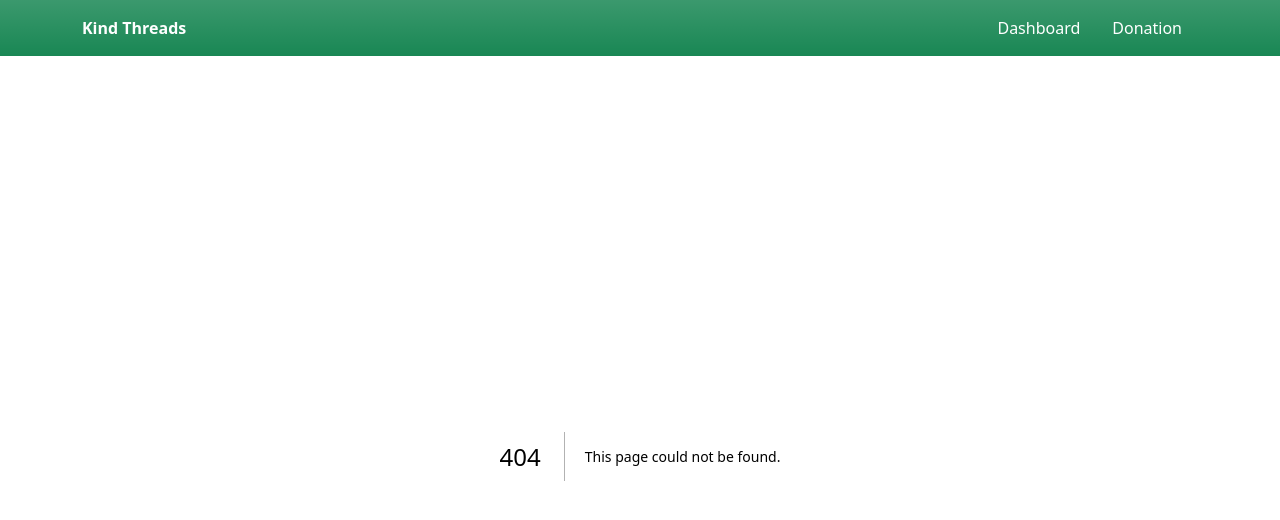
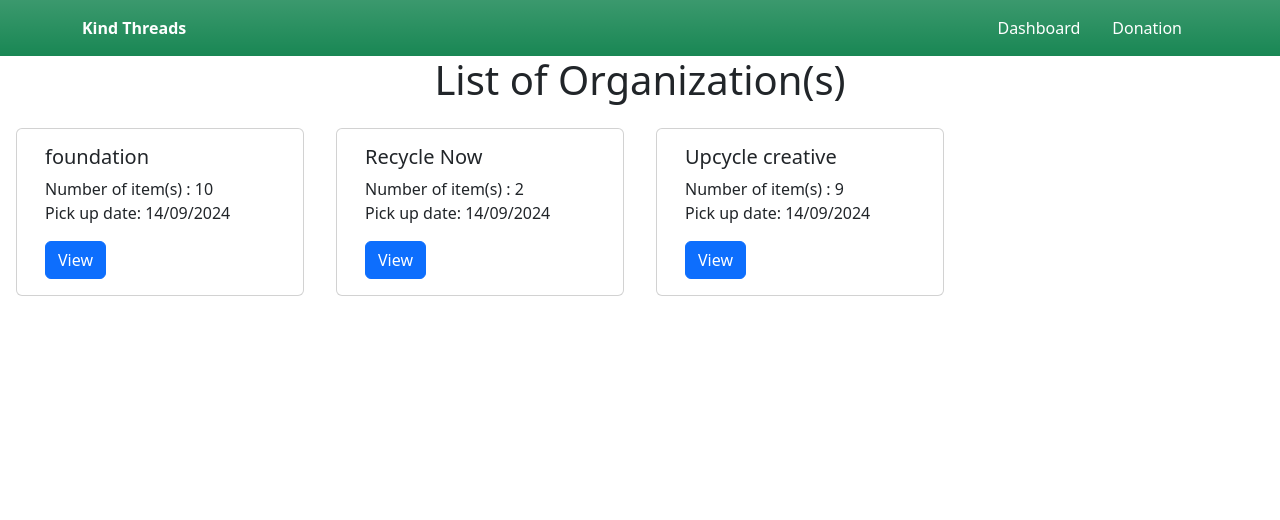
Before and after one commit to sheldonfernandes/kind-threads, a Next.js app in the folder client/: page /admin/listoforganization in a window 1280 px wide. Before the commit this address had no page. Shown: the top 520 px of the page. Built offline with nearby package versions, Linux system fonts and the light colour scheme.

Commit message:
Admin & User List Page UI

```diff
--- /dev/null
+++ b/client/app/admin/listoforganization/page.tsx
@@ -0,0 +1,7 @@
+"use client";
+import AdminOrganizationList from "@/src/components/AdminOrganizationList";
+export const Donation = () => {
+  return <AdminOrganizationList />;
+};
+
+export default Donation;
--- /dev/null
+++ b/client/src/components/AdminOrganizationList/AdminOrganizationList.tsx
@@ -0,0 +1,47 @@
+"use client";
+
+import { Button, Card, Container, Row } from "react-bootstrap";
+export const AdminOrganizationList = () => {
+
+  const adminOrgList = [
+    {
+      organization_id: "4234",
+      organization_name: "foundation",
+      number_of_clothes: "10",
+      picked_up_date: "14/09/2024",
+    },
+    {
+      organization_id: "4234",
+      organization_name: "Recycle Now",
+      number_of_clothes: "2",
+      picked_up_date: "14/09/2024",
+    },
+    {
+      organization_id: "4234",
+      organization_name: "Upcycle creative",
+      number_of_clothes: "9",
+      picked_up_date: "14/09/2024",
+    },
+  ];
+  return (
+    <Container fluid>
+      <h1><center>List of Organization(s)</center></h1>
+      <Row>
+        {adminOrgList.map((item) => (
+          <Card className="my-3 mx-3" style={{ width: "18rem" }}>
+            <Card.Body>
+              <Card.Title>{item.organization_name}</Card.Title>
+              <Card.Text>
+                Number of item(s) : {item.number_of_clothes}<br/>
+                Pick up date: {item.picked_up_date}
+              </Card.Text>
+              <Button variant="primary">View</Button>
+            </Card.Body>
+          </Card>
+        ))}
+      </Row>
+    </Container>
+  );
+};
+
+export default AdminOrganizationList;
--- /dev/null
+++ b/client/src/components/AdminOrganizationList/index.ts
@@ -0,0 +1 @@
+export {AdminOrganizationList as default} from './AdminOrganizationList'
--- a/client/src/components/UserDonationList/UserDonationList.css
+++ /dev/null
@@ -1,3 +0,0 @@
-.donationBtn {
-    float: inline-end;
-}
```
Also changed, not shown: client/src/components/UserDonationList/UserDonationList.tsx (+45 -32 lines).
